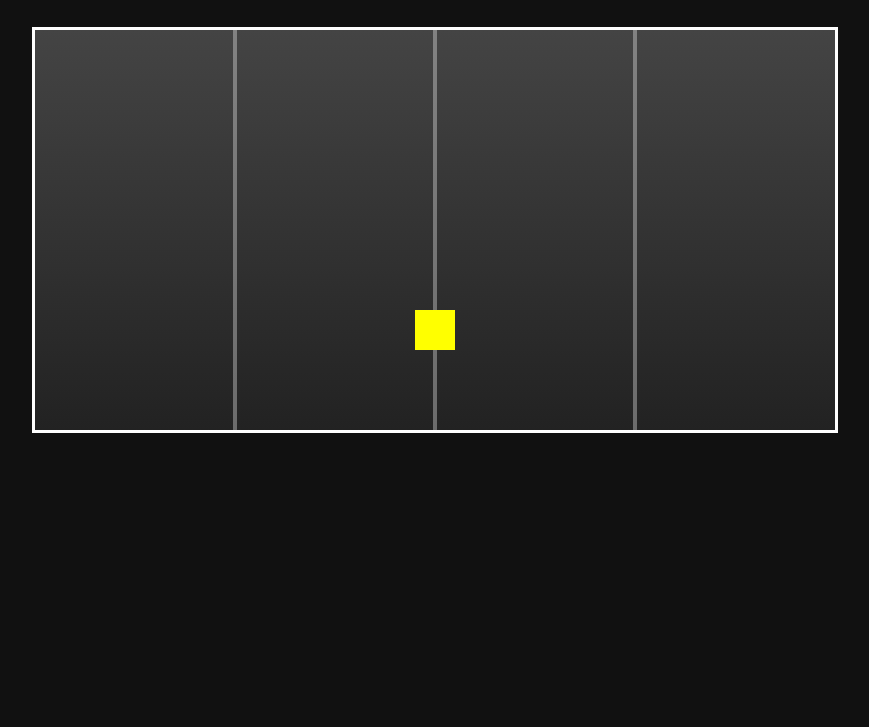
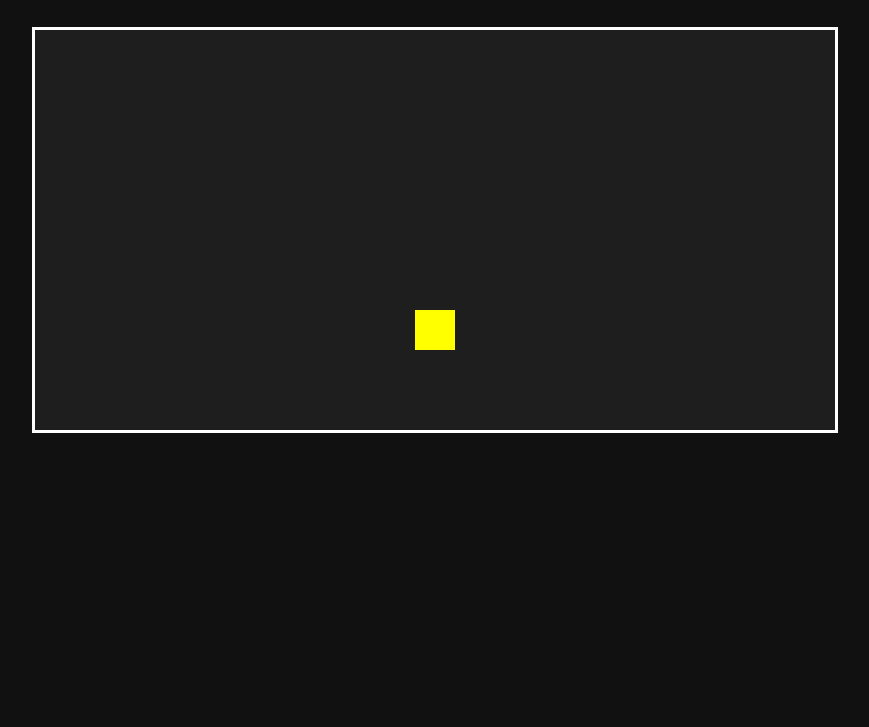
Before and after one commit to jhonasplaygame2606-art/subway2, a plain HTML site: page index.html in a window 1280 px wide. Shown: the part 73-800 px from the top of the page, without its empty margins (205-1074 px from the left). Drawn offline with Linux system fonts and the light colour scheme.

Commit message:
Update index.html

```diff
--- a/index.html
+++ b/index.html
@@ -10,11 +10,11 @@
             background: #111;
             color: white;
             text-align: center;
-            font-family: Arial;
+            font-family: Arial, sans-serif;
         }
 
         #gameCanvas {
-            background: linear-gradient(#444, #222);
+            background: #1e1e1e;
             width: 100%;
             max-width: 800px;
             height: 400px;
@@ -24,7 +24,7 @@
     </style>
 </head>
 <body>
-    <h1>Subway Surf - Versão Web</h1>
+    <h1>Subway Surf - Web</h1>
 
     <canvas id="gameCanvas" width="800" height="400"></canvas>
 
@@ -32,39 +32,25 @@
         const canvas = document.getElementById("gameCanvas");
         const ctx = canvas.getContext("2d");
 
-        // CONFIGURAÇÃO DAS 3 PISTAS
-        const lanes = [200, 400, 600]; // esquerda, meio, direita
+        // 3 PISTAS (distâncias horizontais)
+        const lanes = [200, 400, 600];
 
         // PERSONAGEM
         const player = {
-            x: lanes[1],   // Começa no meio
+            x: lanes[1],
             y: 300,
             width: 40,
             height: 40,
-            laneIndex: 1,  // 0 = esquerda, 1 = meio, 2 = direita
+            laneIndex: 1,
             color: "yellow"
         };
 
-        // DESENHAR PERSONAGEM
         function drawPlayer() {
             ctx.fillStyle = player.color;
-            ctx.fillRect(player.x - 20, player.y - 20, player.width, player.height);
+            ctx.fillRect(player.x - player.width / 2, player.y - player.height / 2, player.width, player.height);
         }
 
-        // DESENHAR PISTAS (guias para teste)
-        function drawLanes() {
-            ctx.strokeStyle = "#ffffff55";
-            ctx.lineWidth = 4;
-
-            lanes.forEach(x => {
-                ctx.beginPath();
-                ctx.moveTo(x, 0);
-                ctx.lineTo(x, 400);
-                ctx.stroke();
-            });
-        }
-
-        // MOVIMENTO COM SETAS
+        // CONTROLE ESQUERDA / DIREITA
         document.addEventListener("keydown", (e) => {
             if (e.key === "ArrowLeft" && player.laneIndex > 0) {
                 player.laneIndex--;
@@ -76,13 +62,10 @@
             }
         });
 
-        // LOOP DO JOGO
+        // LOOP PRINCIPAL
         function gameLoop() {
             ctx.clearRect(0, 0, canvas.width, canvas.height);
-
-            drawLanes();
             drawPlayer();
-
             requestAnimationFrame(gameLoop);
         }
 
```
